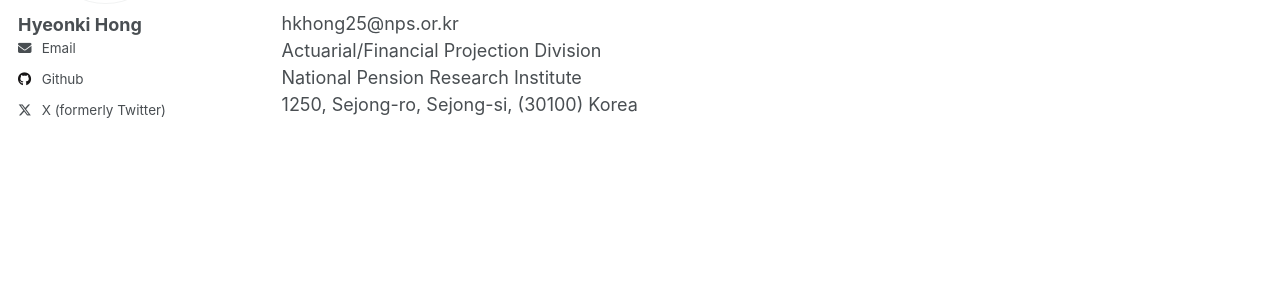
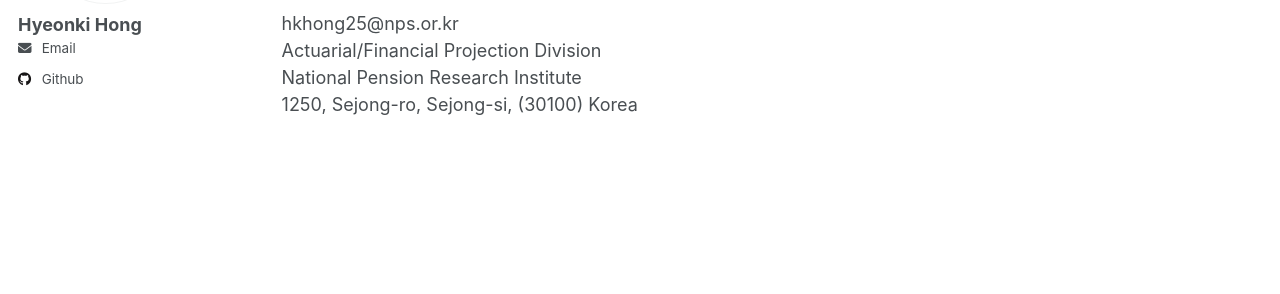
Before and after one commit to hyeonkihong/hyeonkihong.github.io, a Jekyll site: the page built from _pages/about.md, in a window 1280 px wide. Shown: the part 342-636 px from the top of the page. Built offline with Jekyll 4.4.1, drawn with Linux system fonts in a browser that asks for light colours; part of the change alters nothing that is shown.

Commit message:
Update _config.yml

```diff
--- a/_config.yml
+++ b/_config.yml
@@ -110,7 +110,7 @@ author:
   stackoverflow    :
   steam            :
   tumblr           :
-  twitter          : "@Econ_HONG"
+  twitter          :
   vine             :
   weibo            :
   xing             :
```
